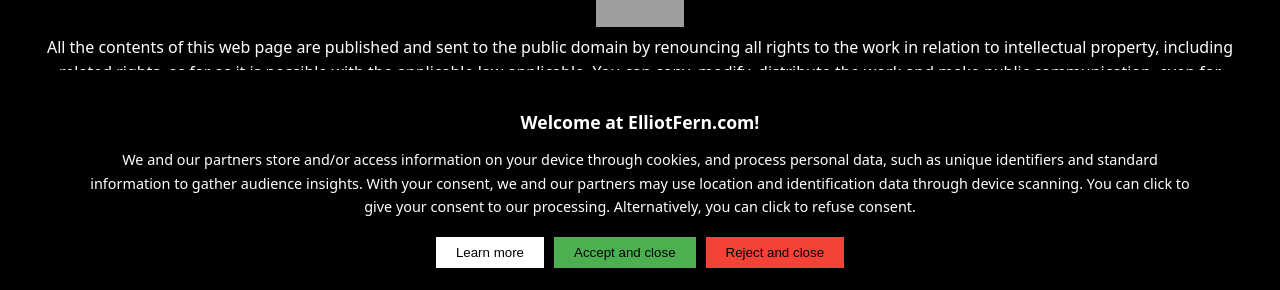
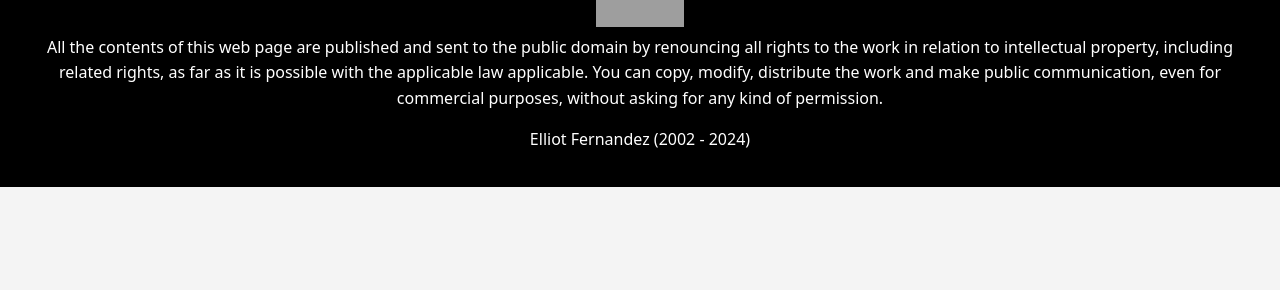
Before and after one commit to elliotfern/elliotfern_com_website, a React (Vite) app: page /en/homepage in a window 1280 px wide. Shown: the part 507-797 px from the top of the page. Built offline with nearby package versions, Linux system fonts and the light colour scheme; no server answers; grey boxes are pictures that could not be loaded.

Commit message:
Desactivat temporalment google anaytlics per error en el component

```diff
--- a/src/App.tsx
+++ b/src/App.tsx
@@ -1,7 +1,7 @@
-import { Routes, Route, Navigate, useLocation } from 'react-router-dom'
+import { Routes, Route, Navigate } from 'react-router-dom'
 import i18n from './config/i18n'
-import React, { useEffect, useState } from 'react'
-import ReactGA from 'react-ga4'
+//import React, { useEffect } from 'react'
+//import ReactGA from 'react-ga4'
 
 // Importaciones de tus componentes
 import Articles from './pages/OpenHistory/Articles'
@@ -20,7 +20,7 @@
 import Blog from './pages/Blog/Blog'
 import BlogArticles from './pages/Blog/BlogArticles'
 import Links from './pages/Links'
-import CookieBanner from './components/CookieBanner/CookieBanner'
+//import CookieBanner from './components/CookieBanner/CookieBanner'
 import BookAuthors from './pages/Library/Authors/BookAuthors'
 import BookDetails from './pages/Library/BookDetails/BookDetails'
 import BookAuthorDetails from './pages/Library/AuthorDetails/BookAuthorDetails'
@@ -31,11 +31,12 @@
 const supportedLanguages = ['en', 'ca', 'es', 'it', 'fr']
 
 function App() {
-  const location = useLocation()
+  //const location = useLocation()
   const userLang = i18n.language
   const redirectLang = supportedLanguages.includes(userLang) ? userLang : 'en'
 
-  const [showCookieBanner, setShowCookieBanner] = useState<boolean>(false)
+  //const [showCookieBanner, setShowCookieBanner] = useState<boolean>(false)
+  /*
 
   // Obtener cookie por nombre
   const getCookie = (name: string): string | null => {
@@ -52,9 +53,10 @@
   // Función para aceptar las cookies
   const acceptCookies = () => {
     setCookie('cookiesAccepted', 'true', 30)
-    setShowCookieBanner(false)
-    loadGoogleAnalytics()
+    //setShowCookieBanner(false)
+    //loadGoogleAnalytics()
   }
+
 
   // Cargar Google Analytics
   const loadGoogleAnalytics = () => {
@@ -65,6 +67,8 @@
     })
   }
 
+
+
   // Función para establecer cookies
   const setCookie = (name: string, value: string, days: number) => {
     const expires = new Date()
@@ -72,18 +76,19 @@
     document.cookie = `${name}=${value};expires=${expires.toUTCString()};path=/`
   }
 
+
   // Verificar las cookies y el estado del banner cada vez que se cambia la ruta
   useEffect(() => {
     const cookiesAccepted = getCookie('cookiesAccepted')
 
     if (cookiesAccepted === 'true') {
       // Si las cookies han sido aceptadas, inicializar Google Analytics
-      loadGoogleAnalytics()
-      setShowCookieBanner(false)
+      //loadGoogleAnalytics()
+      //setShowCookieBanner(false)
     } else if (cookiesAccepted === 'false') {
-      setShowCookieBanner(false)
+      //setShowCookieBanner(false)
     } else {
-      setShowCookieBanner(true)
+      //setShowCookieBanner(true)
     }
   }, [location.pathname]) // Se ejecuta cada vez que la ruta cambie
 
@@ -94,11 +99,12 @@
       ReactGA.send({ hitType: 'pageview', page: location.pathname })
     }
   }, [location.pathname]) // Cuando cambie la ruta, envía un Pageview
-
+  */
+  // {showCookieBanner && <CookieBanner onHide={acceptCookies} />}
   return (
     <>
       <NavBar />
-      {showCookieBanner && <CookieBanner onHide={acceptCookies} />}
+
       <div className="main-container">
         <ScrollToTop />
         <Routes>
```
Also changed, not shown: 5 other files (tests, documents, lock files or other folders).
